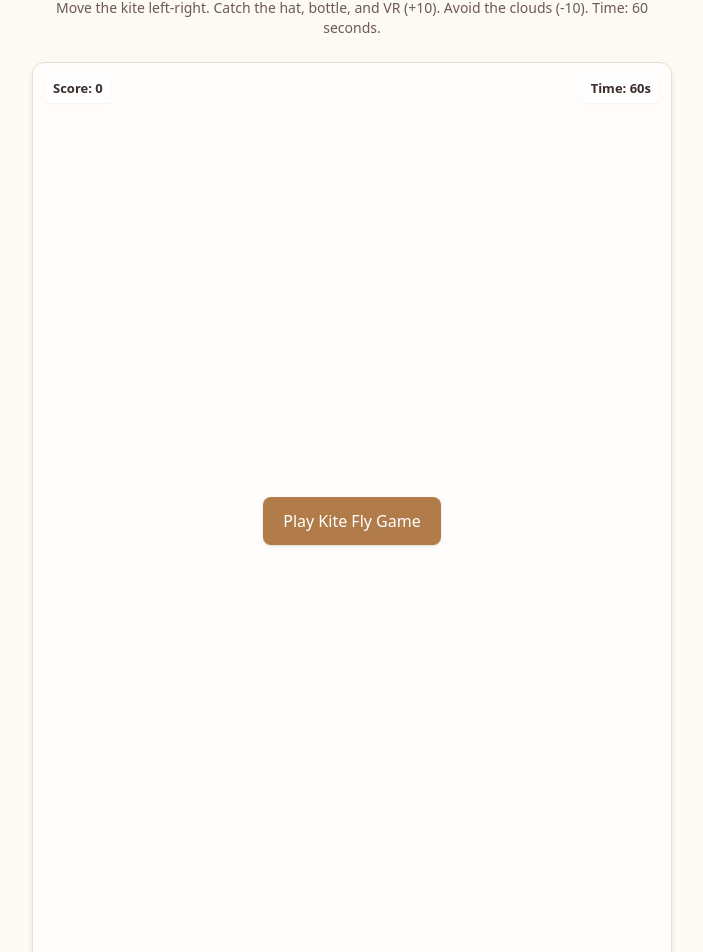
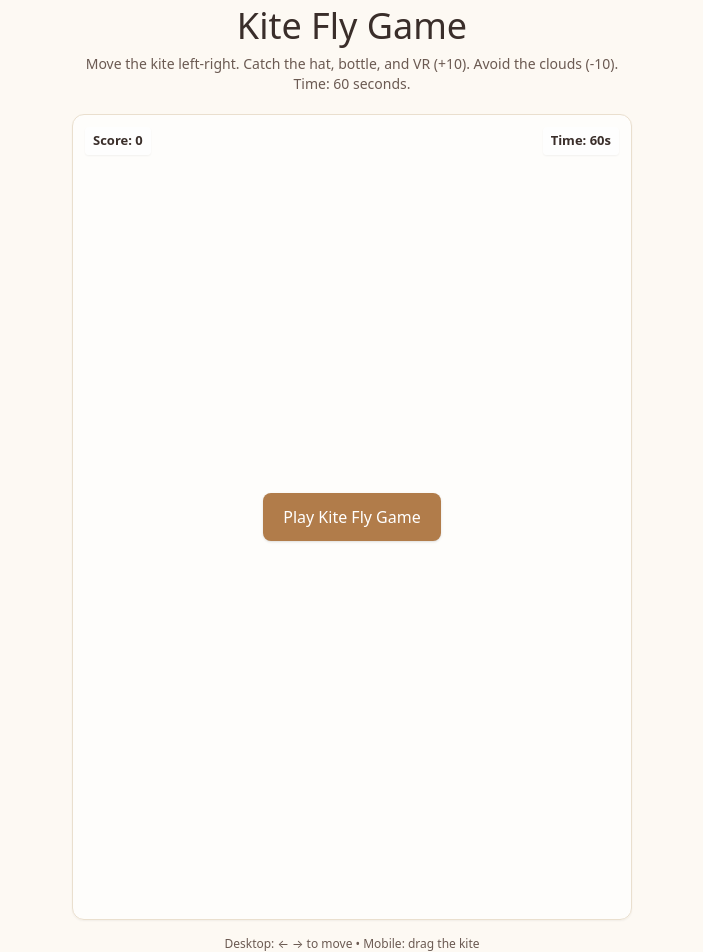
Before and after one commit to apdsdotcom-gif/kitevibe, a Next.js app: page /fly-game in a window 1280 px wide. Shown: the part 114-1066 px from the top of the page, without its empty margins (288-991 px from the left). Built offline with nearby package versions, Linux system fonts and the light colour scheme.

Commit message:
Update page.tsx

```diff
--- a/app/fly-game/page.tsx
+++ b/app/fly-game/page.tsx
@@ -18,7 +18,7 @@ type SpawnedItem = {
 };
 
 const GAME_SECONDS = 60;
-const BASE_WIDTH = 420;
+const BASE_WIDTH = 480;
 const BASE_HEIGHT = 720;
 
 export default function KiteFlyGamePage() {
@@ -36,9 +36,9 @@ export default function KiteFlyGamePage() {
   const [badge, setBadge] = useState<"Kite Dreamer" | "Kite High Flyer" | "Kite Legend" | null>(null);
 
   const kiteX = useRef(BASE_WIDTH / 2);
-  const kiteY = useRef(BASE_HEIGHT - 110);
-  const kiteW = useRef(130);
-  const kiteH = useRef(145);
+  const kiteY = useRef(BASE_HEIGHT - 130);
+  const kiteW = useRef(88);
+  const kiteH = useRef(100);
   const kiteVX = useRef(0);
   const movingLeft = useRef(false);
   const movingRight = useRef(false);
@@ -104,13 +104,15 @@ export default function KiteFlyGamePage() {
 
   const drawBackground = (ctx: CanvasRenderingContext2D, w: number, h: number) => {
     const g = ctx.createLinearGradient(0, 0, 0, h);
-    g.addColorStop(0, "#FFF8E7");
-    g.addColorStop(0.6, "#FFE9C6");
-    g.addColorStop(1, "#F5DDB2");
+    g.addColorStop(0, "#FFF6EA");
+    g.addColorStop(1, "#F5E2CC");
     ctx.fillStyle = g;
     ctx.fillRect(0, 0, w, h);
-    ctx.fillStyle = "rgba(230,190,140,0.35)";
-    ctx.fillRect(0, h * 0.85, w, h * 0.15);
+
+    ctx.beginPath();
+    ctx.arc(w * 0.15, h * 0.18, 80, 0, Math.PI * 2);
+    ctx.fillStyle = "rgba(255, 220, 170, 0.4)";
+    ctx.fill();
   };
 
   const drawCloud = (ctx: CanvasRenderingContext2D, x: number, y: number, scale = 1) => {
@@ -118,10 +120,13 @@ export default function KiteFlyGamePage() {
     ctx.translate(x, y);
     ctx.scale(scale, scale);
     ctx.fillStyle = "rgba(255,255,255,0.85)";
+    ctx.strokeStyle = "rgba(150,130,110,0.25)";
+    ctx.lineWidth = 1;
     const blob = (bx: number, by: number, r: number) => {
       ctx.beginPath();
       ctx.arc(bx, by, r, 0, Math.PI * 2);
       ctx.fill();
+      ctx.stroke();
     };
     blob(0, 12, 18);
     blob(18, 8, 22);
@@ -129,6 +134,7 @@ export default function KiteFlyGamePage() {
     ctx.beginPath();
     ctx.roundRect(-6, 20, 56, 18, 9);
     ctx.fill();
+    ctx.stroke();
     ctx.restore();
   };
 
@@ -138,8 +144,8 @@ export default function KiteFlyGamePage() {
   const spawnGood = () => {
     const types: GoodType[] = ["hat", "bottle", "vr"];
     const goodType = types[Math.floor(Math.random() * types.length)];
-    const w = 44;
-    const h = 44;
+    const w = 58;
+    const h = 58;
     itemsRef.current.push({
       kind: "good",
       goodType,
@@ -147,7 +153,7 @@ export default function KiteFlyGamePage() {
       y: -h - 10,
       w,
       h,
-      vy: 75 + Math.random() * 55,
+      vy: 90 + Math.random() * 70,
       swingPhase: Math.random() * Math.PI * 2,
     });
   };
@@ -161,7 +167,7 @@ export default function KiteFlyGamePage() {
       y: -h - 10,
       w,
       h,
-      vy: 50 + Math.random() * 35,
+      vy: 60 + Math.random() * 40,
       swingPhase: Math.random() * Math.PI * 2,
     });
   };
@@ -175,7 +181,7 @@ export default function KiteFlyGamePage() {
     lastSpawnGood.current = 0;
     lastSpawnCloud.current = 0;
     kiteX.current = BASE_WIDTH / 2;
-    kiteY.current = BASE_HEIGHT - 110;
+    kiteY.current = BASE_HEIGHT - 130;
     kiteVX.current = 0;
   };
 
@@ -190,11 +196,10 @@ export default function KiteFlyGamePage() {
     if (!canvas) return;
     const ctx = canvas.getContext("2d");
     if (!ctx) return;
-    ctx.imageSmoothingEnabled = false;
 
     const dpr = dprRef.current;
-    const w = (canvas.width / dpr) | 0;
-    const h = (canvas.height / dpr) | 0;
+    const w = canvas.width / dpr;
+    const h = canvas.height / dpr;
 
     const last = lastTsRef.current ?? ts;
     const dt = Math.min(0.034, (ts - last) / 1000);
@@ -206,7 +211,7 @@ export default function KiteFlyGamePage() {
 
     const t = ts / 1000;
     for (let i = 0; i < 3; i++) {
-      const cx = ((t * 12 + i * 140) % (w + 160)) - 80;
+      const cx = ((t * 12 + i * 160) % (w + 160)) - 80;
       const cy = 60 + i * 50;
       drawCloud(ctx, cx, cy, 1 + i * 0.08);
     }
@@ -257,17 +262,16 @@ export default function KiteFlyGamePage() {
     if (kiteImg) ctx.drawImage(kiteImg, kiteX.current, kiteY.current, kiteW.current, kiteH.current);
 
     ctx.fillStyle = "#3a2e2a";
-    ctx.font = "600 16px Poppins, system-ui, sans-serif";
+    ctx.font = "600 16px Poppins, sans-serif";
     ctx.fillText(`Score: ${score}`, 16, 28);
     ctx.textAlign = "right";
     ctx.fillText(`Time: ${timeLeft}s`, w - 16, 28);
     ctx.textAlign = "left";
+
     ctx.restore();
 
     if (running && !gameOver) rafRef.current = requestAnimationFrame(tick);
   };
-
-  // Effects & inputs tetap sama seperti sebelumnya...
 
   useEffect(() => {
     fitCanvasToParent();
@@ -296,8 +300,10 @@ export default function KiteFlyGamePage() {
         return t - 1;
       });
     }, 1000) as unknown as number;
+
     lastTsRef.current = null;
     rafRef.current = requestAnimationFrame(tick);
+
     return () => {
       if (rafRef.current) cancelAnimationFrame(rafRef.current);
       if (countdownRef.current) clearInterval(countdownRef.current);
@@ -349,25 +355,25 @@ export default function KiteFlyGamePage() {
   const playAgain = () => startGame();
 
   return (
-    <main className="min-h-screen px-4 py-16 bg-[#FDF9F3] flex flex-col items-center justify-center">
-      <div className="mx-auto max-w-[640px]">
-        <h1 className="text-center font-playfair text-3xl md:text-4xl text-[#3a2e2a] mb-2">Kite Fly Game</h1>
-        <p className="text-center text-sm text-[#6b5a52] mb-6">
+    <main className="min-h-[calc(100vh-64px)] px-4 pt-24 pb-12 bg-[#FDF9F3] flex flex-col items-center">
+      <div className="max-w-[560px] w-full text-center">
+        <h1 className="font-playfair text-3xl md:text-4xl text-[#3a2e2a] mb-2 mt-6">Kite Fly Game</h1>
+        <p className="text-sm text-[#6b5a52] mb-5">
           Move the kite left-right. Catch the hat, bottle, and VR (+10). Avoid the clouds (-10). Time: 60 seconds.
         </p>
 
-        <div className="relative rounded-xl shadow-md border border-[#eadfce] bg-white/70 p-3">
-          <div className="absolute top-3 left-3 z-10 text-[13px] font-semibold text-[#3a2e2a] bg-white/70 rounded px-2 py-1 shadow-sm">
+        <div className="relative rounded-xl shadow-sm border border-[#eadfce] bg-white/70 p-3">
+          <div className="absolute top-3 left-3 text-[13px] font-semibold text-[#3a2e2a] bg-white/70 rounded px-2 py-1 shadow-sm">
             Score: {score}
           </div>
-          <div className="absolute top-3 right-3 z-10 text-[13px] font-semibold text-[#3a2e2a] bg-white/70 rounded px-2 py-1 shadow-sm">
+          <div className="absolute top-3 right-3 text-[13px] font-semibold text-[#3a2e2a] bg-white/70 rounded px-2 py-1 shadow-sm">
             Time: {timeLeft}s
           </div>
 
           <div className="w-full flex justify-center">
             <canvas
               ref={canvasRef}
-              className="rounded-lg bg-white/0 touch-none"
+              className="rounded-lg bg-transparent touch-none"
               onPointerDown={handlePointerDown}
               onPointerUp={handlePointerUp}
               onPointerCancel={handlePointerUp}
@@ -413,8 +419,8 @@ export default function KiteFlyGamePage() {
           )}
         </div>
 
-        <div className="mt-4 text-center text-xs text-[#6b5a52]">
-          Desktop: ← → to move • Mobile: drag on the canvas
+        <div className="mt-4 text-xs text-[#6b5a52]">
+          Desktop: ← → to move • Mobile: drag the kite
         </div>
       </div>
     </main>
```
